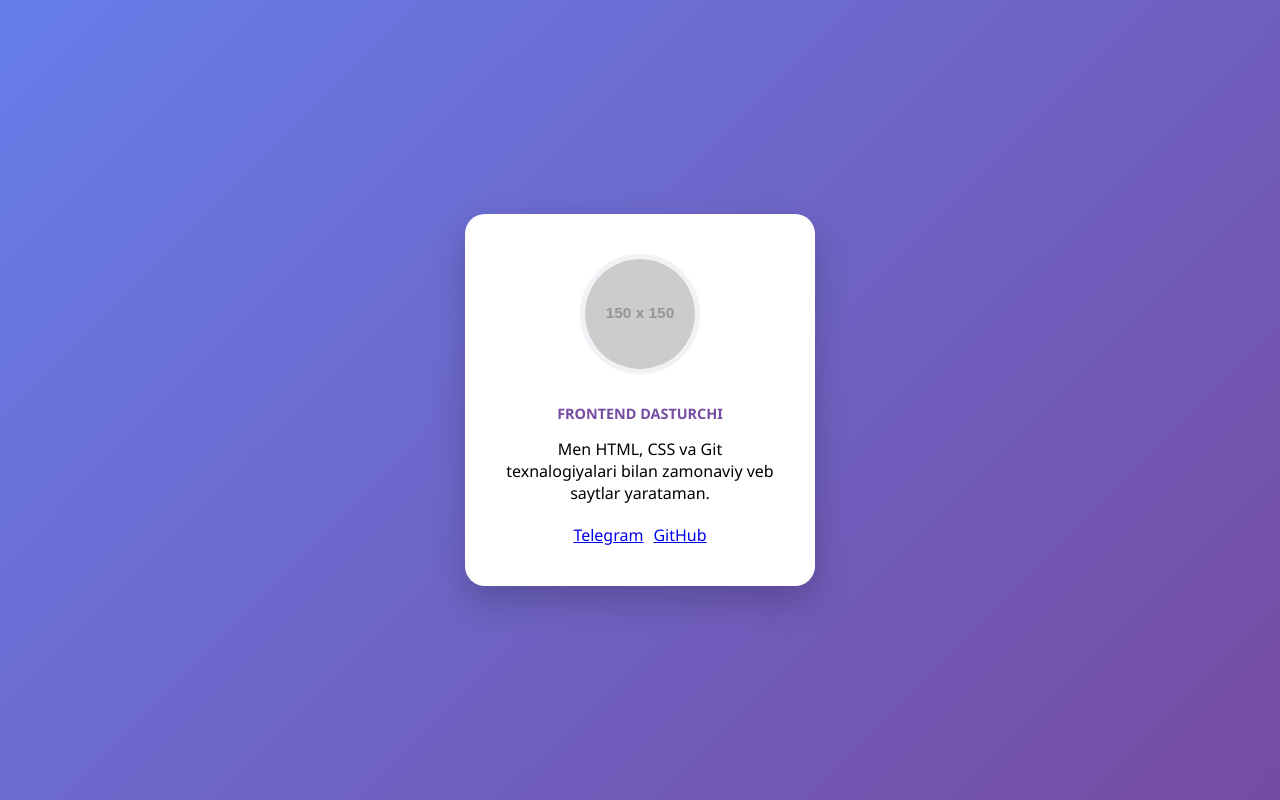
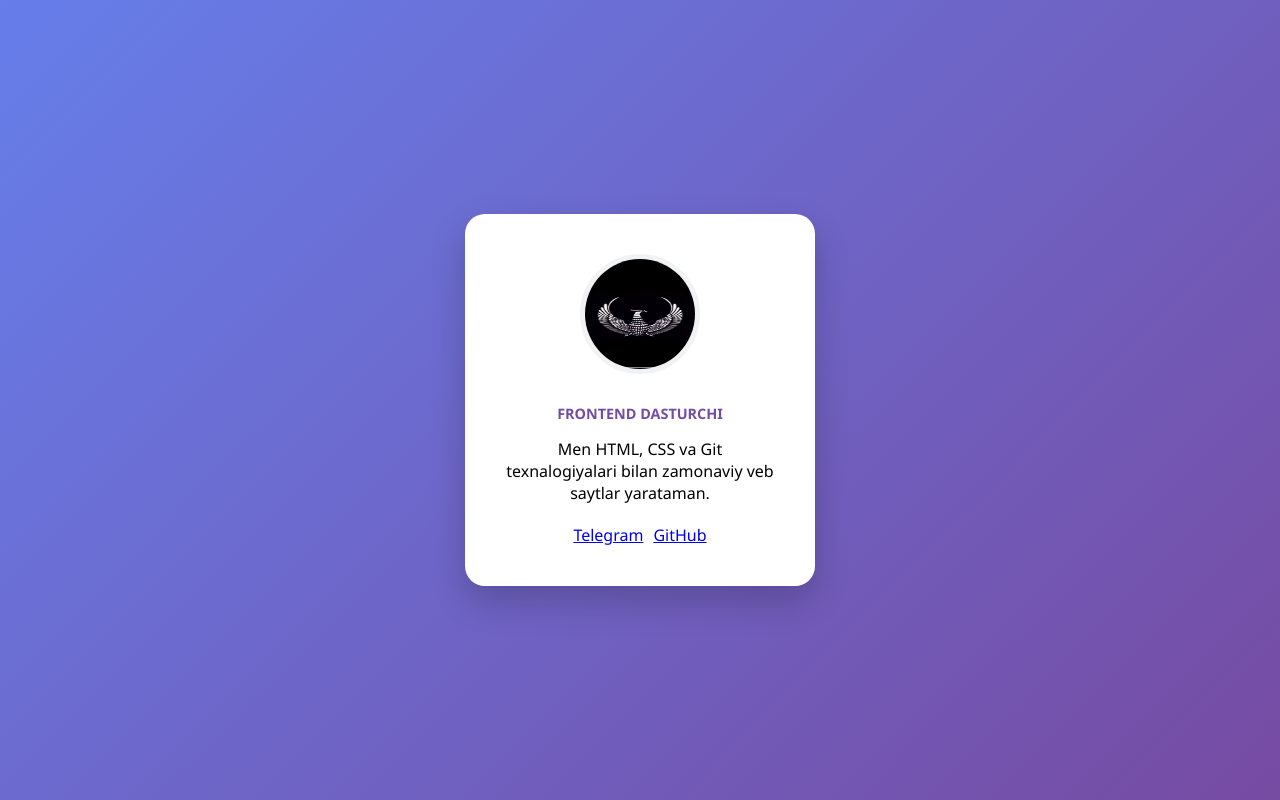
Before and after one commit to anvar23anvar/mening-loyiham, a plain HTML site: page index.html in a window 1280 px wide. Drawn offline with Linux system fonts and the light colour scheme; placeholder pictures from the web are drawn by us.

Commit message:
yangilandi

```diff
--- a/index.html
+++ b/index.html
@@ -7,7 +7,7 @@
     </head>
     <body>
         <div class="card">
-            <img src="https://via.placeholder.com/150" alt="Avatar" class="profile-img">
+            <img src="me.jpg" alt="photos" class="profile-img">
             <h1 Anvar Xolmatov></h1>
             <p class="title">Frontend Dasturchi </p>
             <p>Men HTML, CSS va Git texnalogiyalari bilan zamonaviy veb saytlar yarataman.</p>
```
Also changed, not shown: me.jpg (added).
